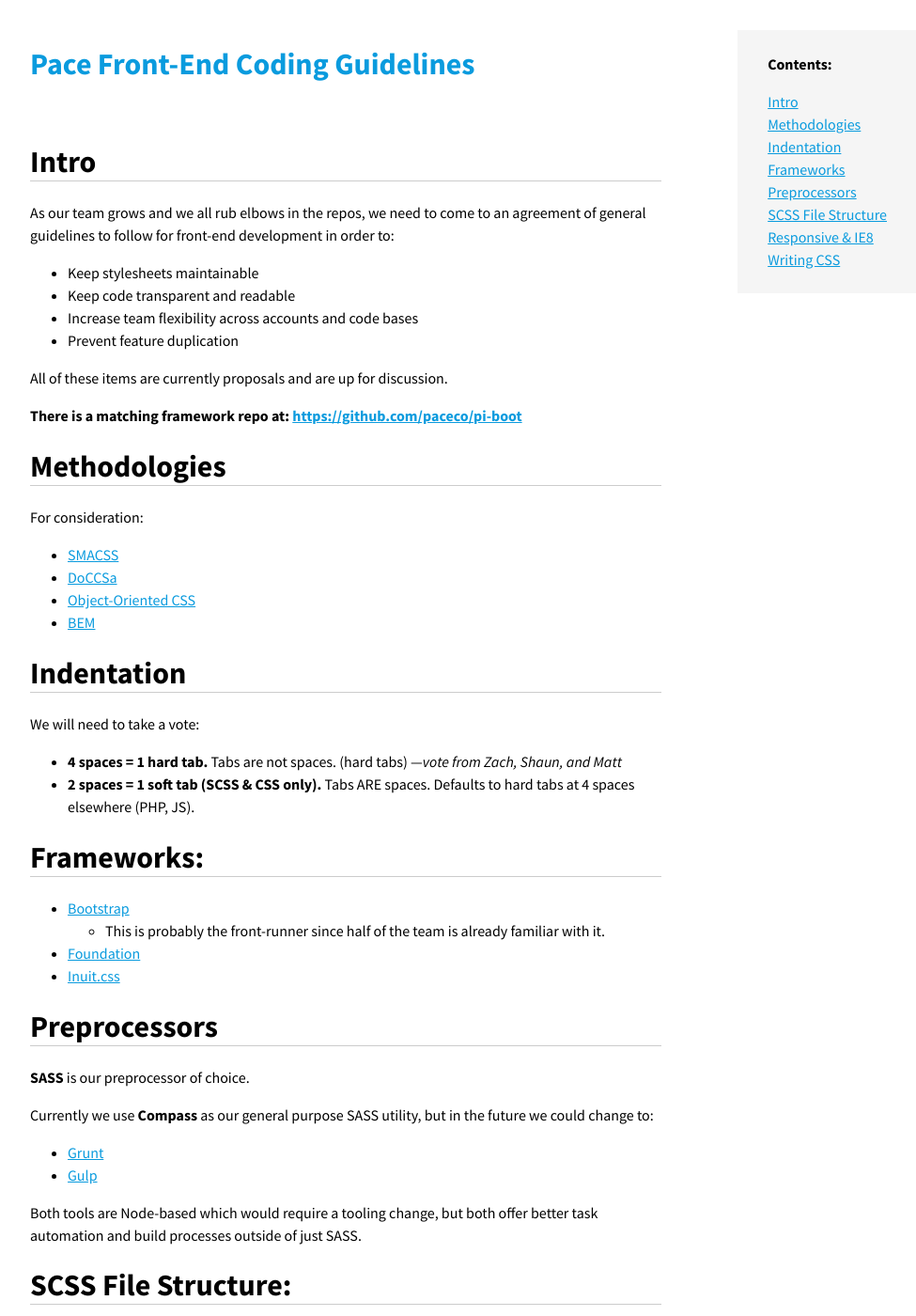
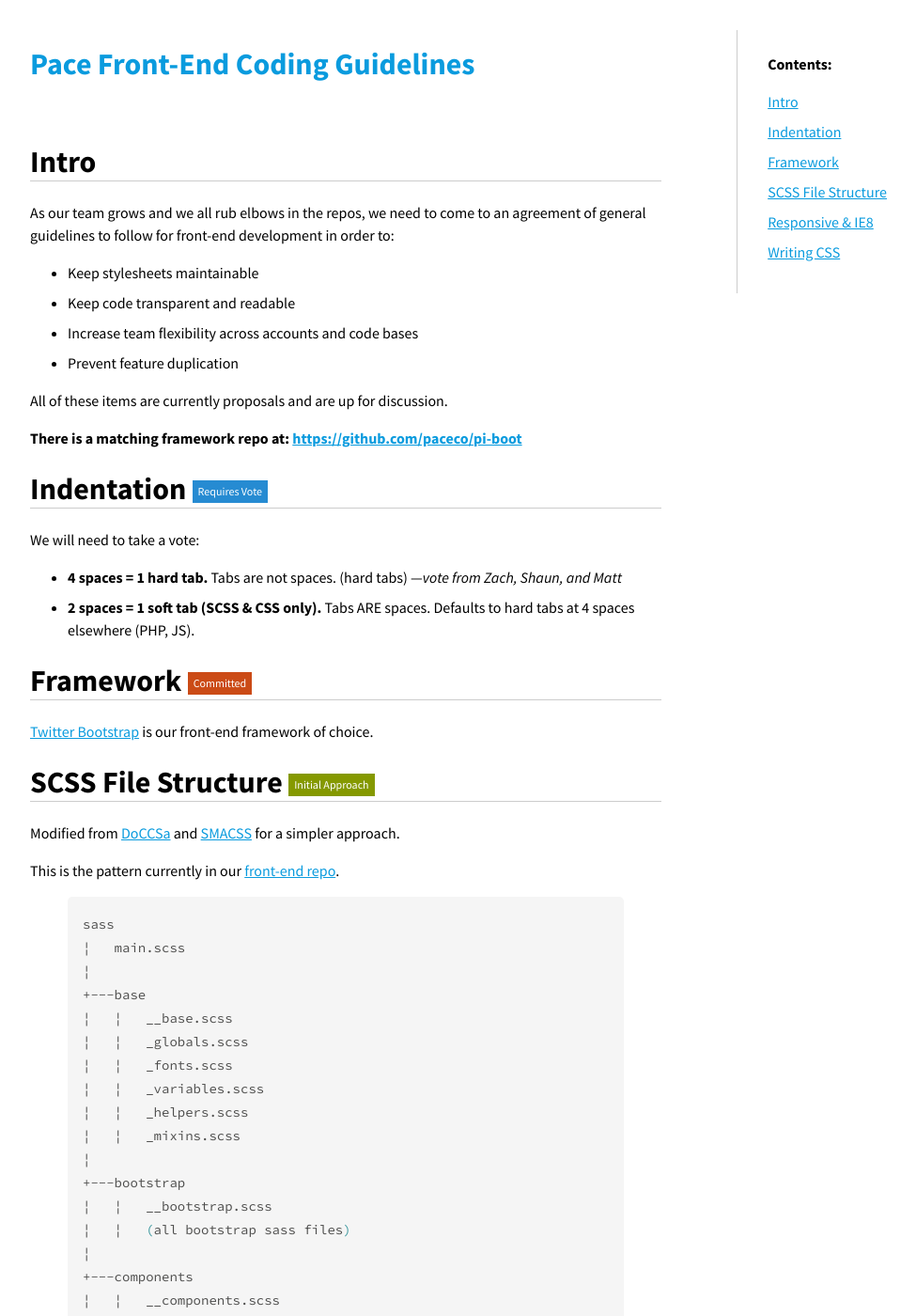
Before and after one commit to paceco/paceco.github.io, a Jekyll site: the page built from index.html, in a window 1280 px wide and 1400 px high. Shown: the whole window at 94% size, without its empty margins (272-1247 px from the left). Built offline with Jekyll 4.4.1, drawn with Linux system fonts in a browser that asks for light colours; Markdown is read by kramdown in place of the engine named in the settings; some of the changed text lies outside the part shown.

Commit message:
updated to reflect new changes in pi-boot

```diff
--- a/css/main.css
+++ b/css/main.css
@@ -73,8 +73,47 @@
   border-bottom: 1px solid #ccc;
 }
 
+h2, h3, h4, h5, h6 {
+  margin-bottom: 0;
+}
+
+p {
+  margin-top: 0;
+}
+
+
 a {
   color: #0a9bde;
+}
+
+li {
+  margin-bottom: .5em;
+}
+
+.label {
+  display: inline-block;
+  font-size: 12px;
+  padding: .5em;
+  color: #fff;
+  line-height: 1;
+  vertical-align: middle;
+  font-weight: normal;
+}
+
+.label-vote {
+  background-color: #268bd2
+}
+
+.label-initial {
+  background-color: #859900;
+}
+
+.label-committed {
+  background-color: #cb4b16;
+}
+
+.label-work {
+  background-color: #d33682;
 }
 
 /* Modules
@@ -94,8 +133,8 @@
 }
 
 .toc {
-  background-color: #f5f5f5;
   padding: 1.5em 2em;
+  border-left: 1px solid #ccc;
 }
 
 .toc-list {
--- a/index.html
+++ b/index.html
@@ -7,10 +7,8 @@
   <p class="no-margin"><strong>Contents:</strong></p>
   <ul class="toc-list">
     <li><a href="#intro">Intro</a></li>
-    <li><a href="#methodologies">Methodologies</a></li>
     <li><a href="#indent">Indentation</a></li>
-    <li><a href="#frameworks">Frameworks</a></li>
-    <li><a href="#preprocessors">Preprocessors</a></li>
+    <li><a href="#framework">Framework</a></li>
     <li><a href="#css-file-structure">SCSS File Structure</a></li>
     <li><a href="#responsive">Responsive &amp; IE8</a></li>
     <li><a href="#writing-css">Writing CSS</a></li>
@@ -27,49 +25,23 @@
   <li>Prevent feature duplication</li>
 </ul>
 <p>All of these items are currently proposals and are up for discussion.</p>
+
 <p><strong>There is a matching framework repo at: <a href="https://github.com/paceco/pi-boot">https://github.com/paceco/pi-boot</a></strong></p>
 
-<h1 id="methodologies">Methodologies</h1>
-<p>For consideration:</p>
-<ul>
-  <li><a href="http://smacss.com/">SMACSS</a></li>
-  <li><a href="http://docssa.info/">DoCCSa</a></li>
-  <li><a href="https://github.com/stubbornella/oocss/wiki">Object-Oriented CSS</a></li>
-  <li><a href="http://bem.info/">BEM</a></li>
-</ul>
-
-<h1 id="indent">Indentation</h1>
+<h1 id="indent">Indentation <span class="label label-vote">Requires Vote</span></h1>
 <p>We will need to take a vote:</p>
 	<ul>
 		<li><strong>4 spaces = 1 hard tab.</strong> Tabs are not spaces. (hard tabs) &mdash;<em>vote from Zach, Shaun, and Matt</em></li>
     <li><strong>2 spaces = 1 soft tab (SCSS & CSS only).</strong> Tabs ARE spaces. Defaults to hard tabs at 4 spaces elsewhere (PHP, JS).</li>
 	</ul>
 
-<p></p>
 
-<h1 id="frameworks">Frameworks:</h1>
-<ul>
-  <li><a href="http://getbootstrap.com">Bootstrap</a>
-    <ul>
-      <li>This is probably the front-runner since half of the team is already familiar with it.</li>
-    </ul>
-  </li>
-  <li><a href="http://foundation.zurb.com/">Foundation</a></li>
-  <li><a href="https://github.com/csswizardry/inuit.css/">Inuit.css</a></li>
-</ul>
+<h1 id="framework">Framework <span class="label label-committed">Committed</span></h1>
+<p><a href="http://getbootstrap.com">Twitter Bootstrap</a> is our front-end framework of choice.</p>
 
-<h1 id="preprocessors">Preprocessors</h1>
-<p><strong>SASS</strong> is our preprocessor of choice.</p>
-<p>Currently we use <strong>Compass</strong> as our general purpose SASS utility, but in the future we could change to:</p>
-<ul>
-  <li><a href="http://gruntjs.com/">Grunt</a></li>
-  <li><a href="http://gulpjs.com/">Gulp</a></li>
-</ul>
-<p>Both tools are Node-based which would require a tooling change, but both offer better task automation and build processes outside of just SASS.</p>
-
-<h1 id="css-file-structure">SCSS File Structure:</h1>
-<p>Modified from DoCCSa and SMACSS for a simpler approach.</p>
-<p>There is a <a href="https://github.com/paceco/pi-boot">Working Repo</a> to start as a boilerplate.</p>
+<h1 id="css-file-structure">SCSS File Structure <span class="label label-initial">Initial Approach</span></h1>
+<p>Modified from <a href="http://docssa.info/">DoCCSa</a> and <a href="https://smacss.com/">SMACSS</a> for a simpler approach.</p>
+<p>This is the pattern currently in our <a href="https://github.com/paceco/pi-boot">front-end repo</a>.</p>
 {% highlight bash %}
 sass
 ¦   main.scss
@@ -92,10 +64,11 @@
 ¦   ¦   _tabs.scss
 ¦   ¦   _verticalMenu.scss
 ¦
-+---specifics
-    ¦   __specifics.scss
++---layouts
+    ¦   __layouts.scss
     ¦   _main.scss
     |   _nav.scss
+    |   _article.scss
     ¦
     +---search
             __search.scss
@@ -106,21 +79,23 @@
 <h3>main.scss</h3>
 <p>Master sheet that imports all other scss.</p>
 {% highlight scss %}
-// enable compass
-@import 'compass';
-
 // framework (Bootstrap 3.2.0)
 @import 'bootstrap/__bootstrap';
 
-// variables, fonts, mixins, helpers... common styles used across the entire site
+// variables, fonts, mixins, etc... common styles
 @import 'base/__base';
 
 // reusable components
 @import 'components/__components';
 
-// declarations specific to the project, organized according to the items/sections represented
-@import 'specifics/__specifics';
+// layout specific rules ie. _article.scss
+@import 'layouts/__layouts';
 {% endhighlight %}
+
+<h3>Bootstrap</h3>
+<p>The modular SASS version of Bootstrap. This allows us to turn certain parts of Bootstrap on and off.</p>
+<p>All the imports are controlled by <code>sass/bootstrap/__bootstrap.scss</code></p>
+
 
 <h3>Base</h3>
 <p>Contains rules and utilities used across the project.</p>
@@ -134,24 +109,29 @@
   <li><strong>_mixins</strong> contain all the functions that can take parameters, such as our responsive media query mixins.</li>
 </ul>
 
-<h3>Bootstrap</h3>
-<p>The entirety of bootstrap in SASS. This is ingested by the main.scss file.</p>
 
 <h3>Components</h3>
 <p>Borrowed from DoCCSa, but much simpler in scope. These are intended to be reusable and extendable pieces of code that could be used in a completely different project. Basically these will be our 'solved' design patterns.</p>
-<p>Typically, new rules should not go in here, only reusable patterns that have evolved fron the 'specifics' folder.</p>
-<p>Because our framework is young, we may not have a lot to put in here yet, but some of our patterns from our SASS/Bootstrap accounts could be refactored for general purpose.</p>
+<p>Typically, new rules should not go in here, only reusable patterns that have evolved fron the 'layouts' folder.</p>
 
-<h3>Specifics</h3>
-<p>This is the common working area for a project. All new rules go into 'specifics' first.</p>
+
+<h3>Layouts</h3>
+<p>This is the common working area for a project. All new rules go into 'layouts' first.</p>
 <ul>
-  <li><strong>__specifics</strong> - import summary for all sheets in specifics.</li>
+  <li><strong>__layouts</strong> - import summary for all sheets in specifics.</li>
   <li><strong>Single underscored files</strong> - indicate rules for a specific section, the name should be descriptive.</li>
-  <li>If a single unscored file because too large (such as search in our above structure) break down in to smaller specific stylesheets and use an import summary (double underscore) to manage importing.</li>
+  <li>If a single unscored file becomes <strong>too large</strong> (such as search in our above structure) break down in to smaller specific stylesheets and use an import summary (double underscore) to manage importing.</li>
 </ul>
 <p>If a set of rules becomes complex enough and modular enough, it should be moved to components for use in future projects.</p>
 
-<h1 id="responsive">Responsive and IE8</h1>
+
+
+<h1 id="preprocessors">Preprocessors <span class="label label-initial">Initial Approach</span></h1>
+<p><a href="http://sass-lang.com">SASS</a> is our preprocessor of choice. And we now use <a href="http://gulp.js">Gulp</a> as a task manager and bundler.</p>
+<p>See our <a href="http://github.com/paceco/pi-boot">front-end repo</a> for more information on how we're using Gulp.</p>
+
+
+<h1 id="responsive">Responsive and IE8 <span class="label label-initial">Initial Approach</span></h1>
 <p>Projects should be written in a <a href="http://www.abookapart.com/products/mobile-first">mobile first</a> method.</p>
 
 <p>In projects where we still need to support IE8, we have two options:</p>
@@ -161,7 +141,8 @@
   <li><a href="http://jakearchibald.github.io/sass-ie/">Jake Archibald's SASS Hack</a> - no dependency but requires a conditional comment hack, making it non-wordpress friendly.</li>
 </ul>
 
-<h1 id="writing">Writing CSS</h1>
+
+<h1 id="writing">Writing CSS <span class="label label-work">Needs Work</span></h1>
 <p>This section deals with the more subjective topic of attitude and approach to writing general CSS.</p>
 
 <h3>Layout</h3>
@@ -174,8 +155,8 @@
 
 <p>Selectors should be as short as possible. A selector like <code>.sidebar h3 span</code> is not preferable. It is location-based and cannot be overriden by a single class if necessary. Rather the class should be refactored to <code>.sidebar-meta</code> and only targeted through that class.</p>
 
-<p>Overqualified selectors like <code>div.error</code> are also not preferable. The same effect can be acheived with using only the class: <code>.promo</code>. This insures that the class is as portable as possible (does not require being attached to a div element).</p>
+<p>Overqualified selectors like <code>div.error</code> are also not preferable. The same effect can be acheived with using only the class: <code>.error</code>. This insures that the class is as portable as possible (does not require being attached to a div element).</p>
 
 <h3>SCSS Nesting</h3>
-<p>Similar to specificity, SCSS nesting is powerful, but it can create unintentionally complex selectors.</p>
-<p>A general rule of thumb would be to avoid nesting if possible, and limit nesting, when needed, to 3 levels deep.</p>¦
+<p>It's powerful, but can have unintended side effects when nesting too deep.</p>
+<p>A general rule of thumb: try to next a max of 3 levels deep.</p>
```
